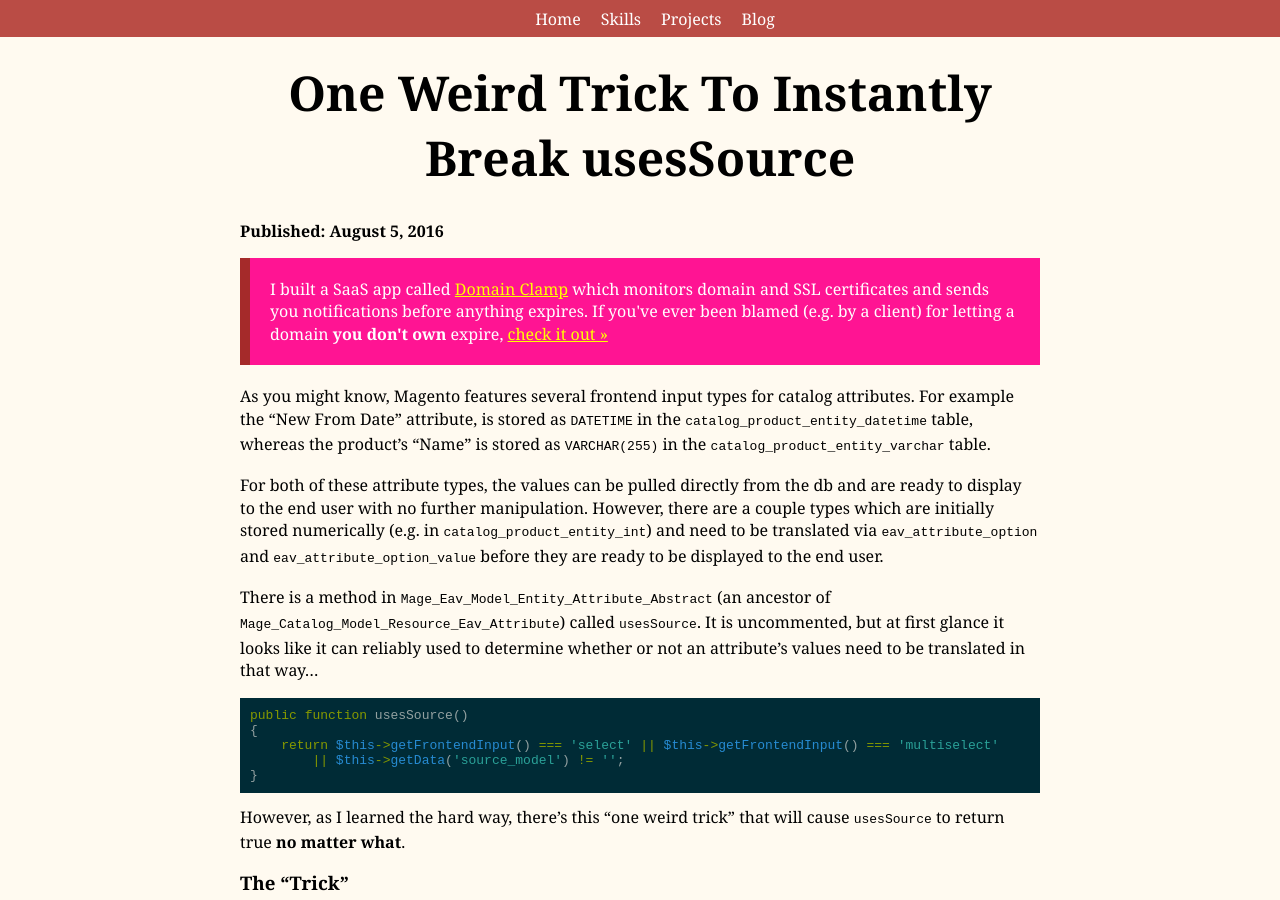
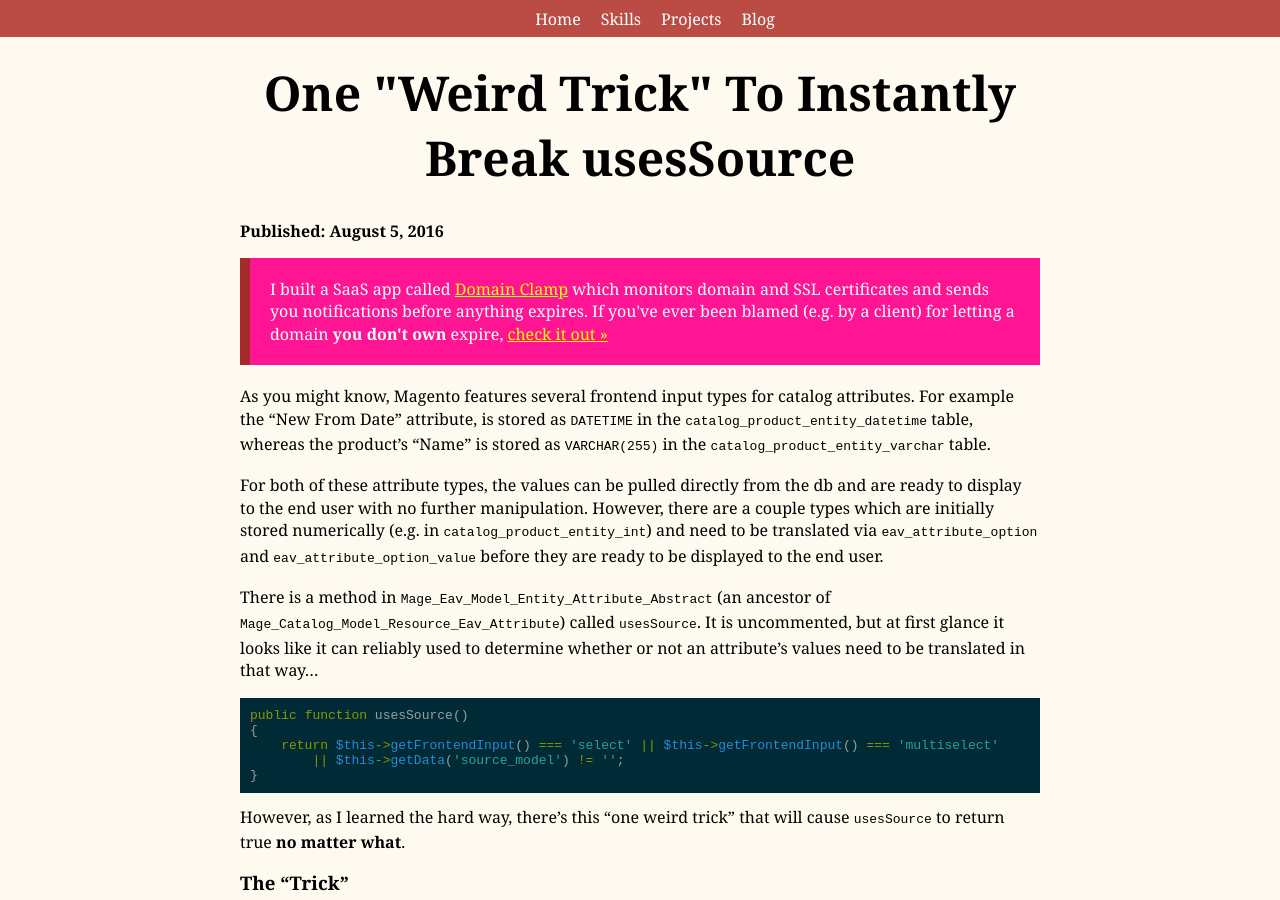
Before and after one commit to mpchadwick/mpchadwick.github.io, a Jekyll site: the page built from _posts/2016-08-05-how-to-break-uses-source.md, in a window 1280 px wide and 900 px high. Built offline with Jekyll 4.4.1, drawn with Linux system fonts in a browser that asks for light colours; comment, search, counter and statistics services are not loaded.

```diff
--- a/_posts/2016-08-05-how-to-break-uses-source.md
+++ b/_posts/2016-08-05-how-to-break-uses-source.md
@@ -1,6 +1,6 @@
 ---
 layout: blog-single
-title: One Weird Trick To Instantly Break usesSource
+title: One "Weird Trick" To Instantly Break usesSource
 description:
 date: August 05, 2016
 comments: true
```
